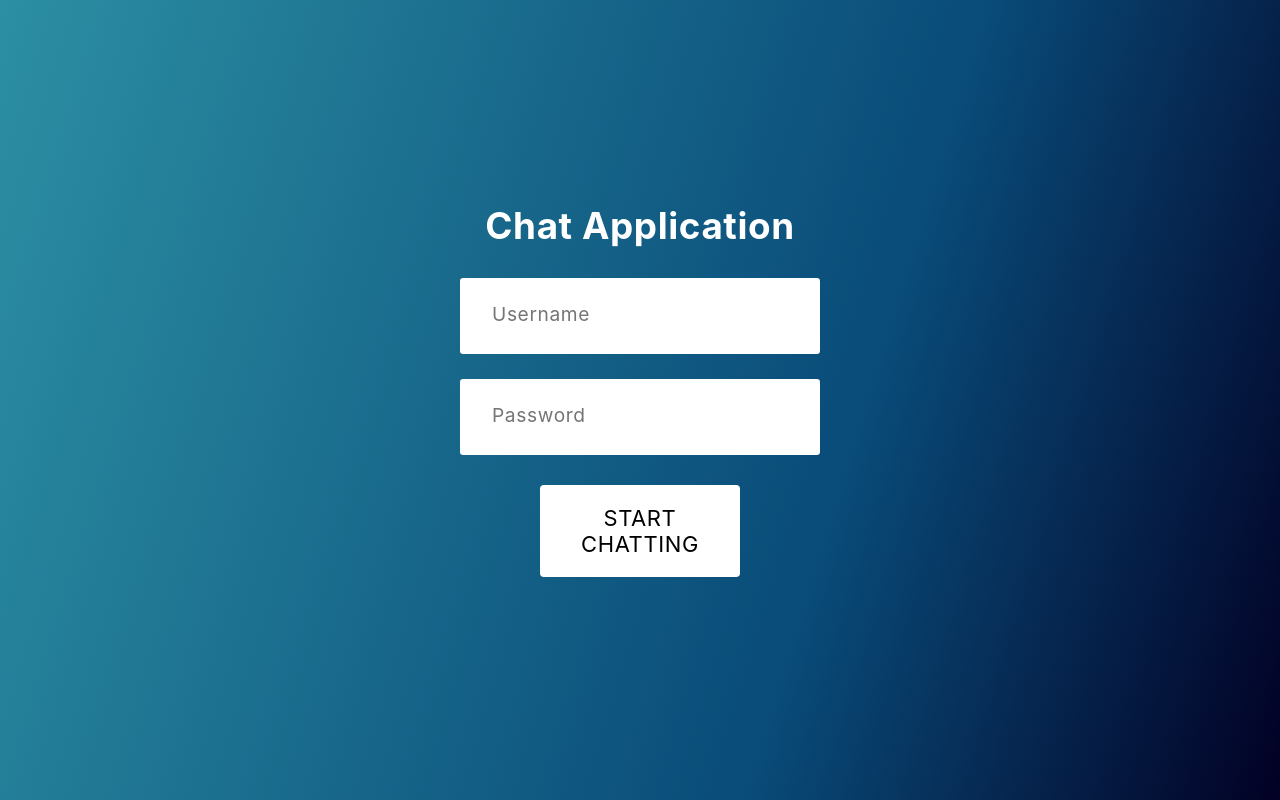
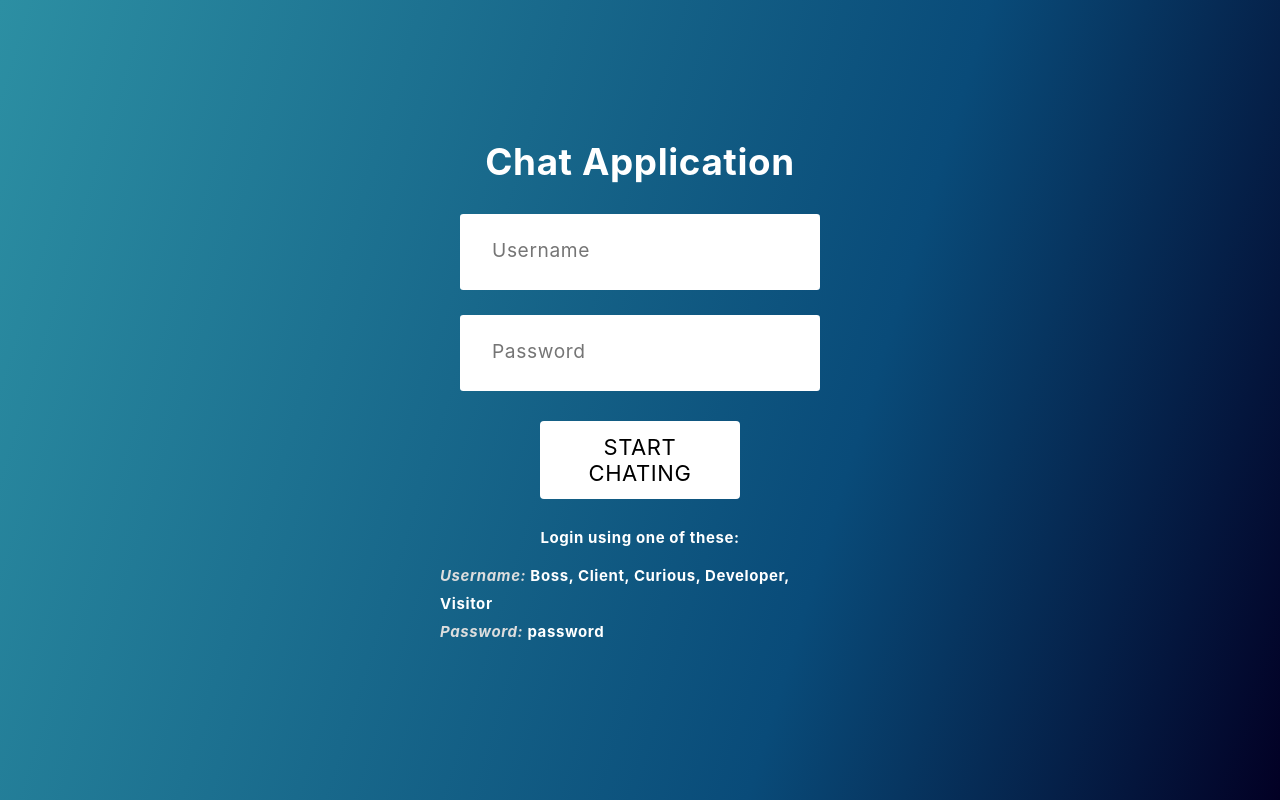
Before and after one commit to LBaseggio/chat-app, a React (Create React App) app: page / in a window 1280 px wide. Built offline with nearby package versions, Linux system fonts and the light colour scheme.

Commit message:
Tips to login

```diff
--- a/src/Style.css
+++ b/src/Style.css
@@ -270,7 +270,7 @@
   width: 90%;
   width: 200px;
   margin: 5px;
-  padding: 20px;
+  padding: 13px;
   border: none;
   border-radius: 4px;
   font-size: 22px;
@@ -314,3 +314,23 @@
   font-size: 20px;
   text-align: center;
 }
+
+.login-with-these {
+  margin: 0 0 10px 0;
+}
+
+.login-tips {
+  margin: 20px 0 0 0;
+  font-weight: 700;
+  font-size: 15px;
+  color: white;
+  line-height: 28px;
+}
+
+.login-info {
+  text-align: start;
+}
+
+#login-tips-headers {
+  color: #ddd;
+}
--- a/src/components/LoginForm.jsx
+++ b/src/components/LoginForm.jsx
@@ -56,8 +56,18 @@ const Modal = () => {
           />
           <div align="center">
             <button type="submit" className="button">
-              <span>Start chatting</span>
+              <span>Start chating</span>
             </button>
+            <div className="login-tips">
+              <p className="login-with-these">Login using one of these:</p>
+              <div className="login-info">
+                <em id="login-tips-headers">Username: </em>
+                Boss, Client, Curious, Developer, Visitor
+                <br />
+                <em id="login-tips-headers">Password: </em>
+                password
+              </div>
+            </div>
           </div>
           <h1 className="login-error">{error}</h1>
         </form>
```
